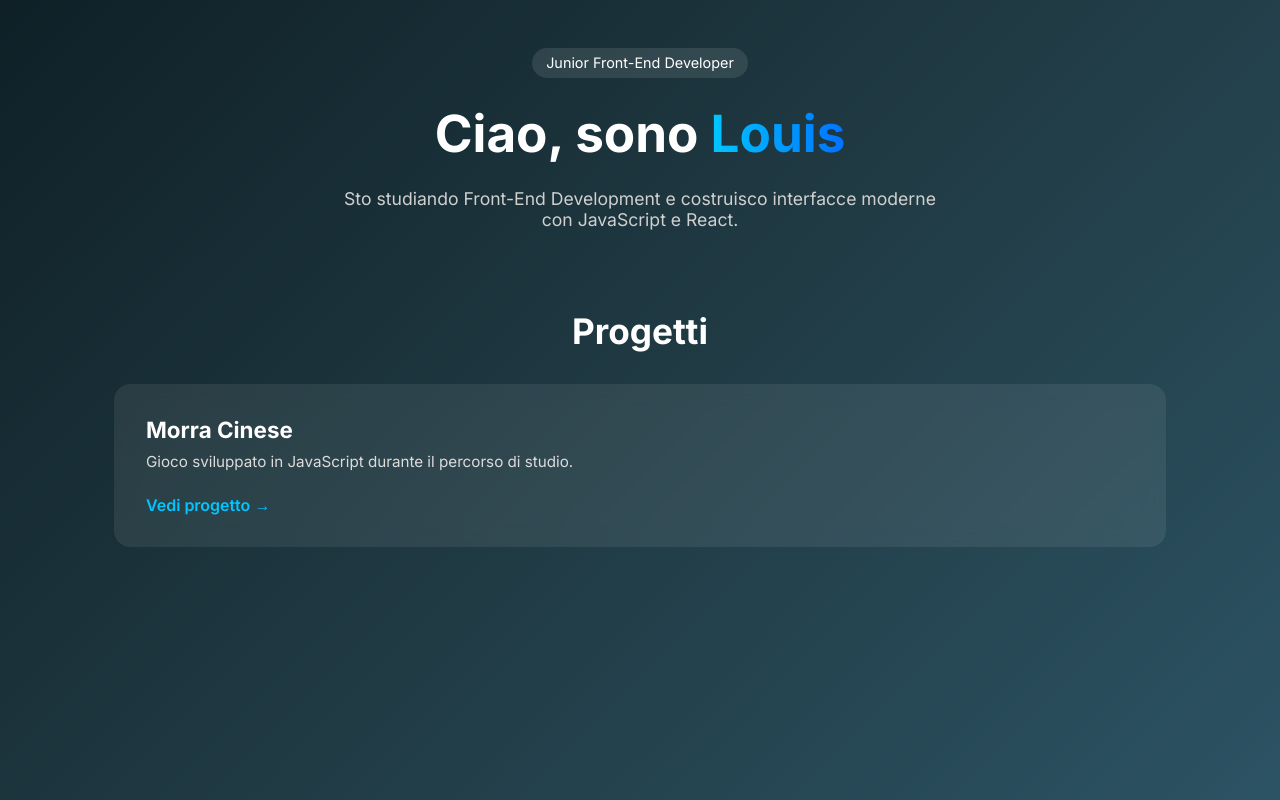
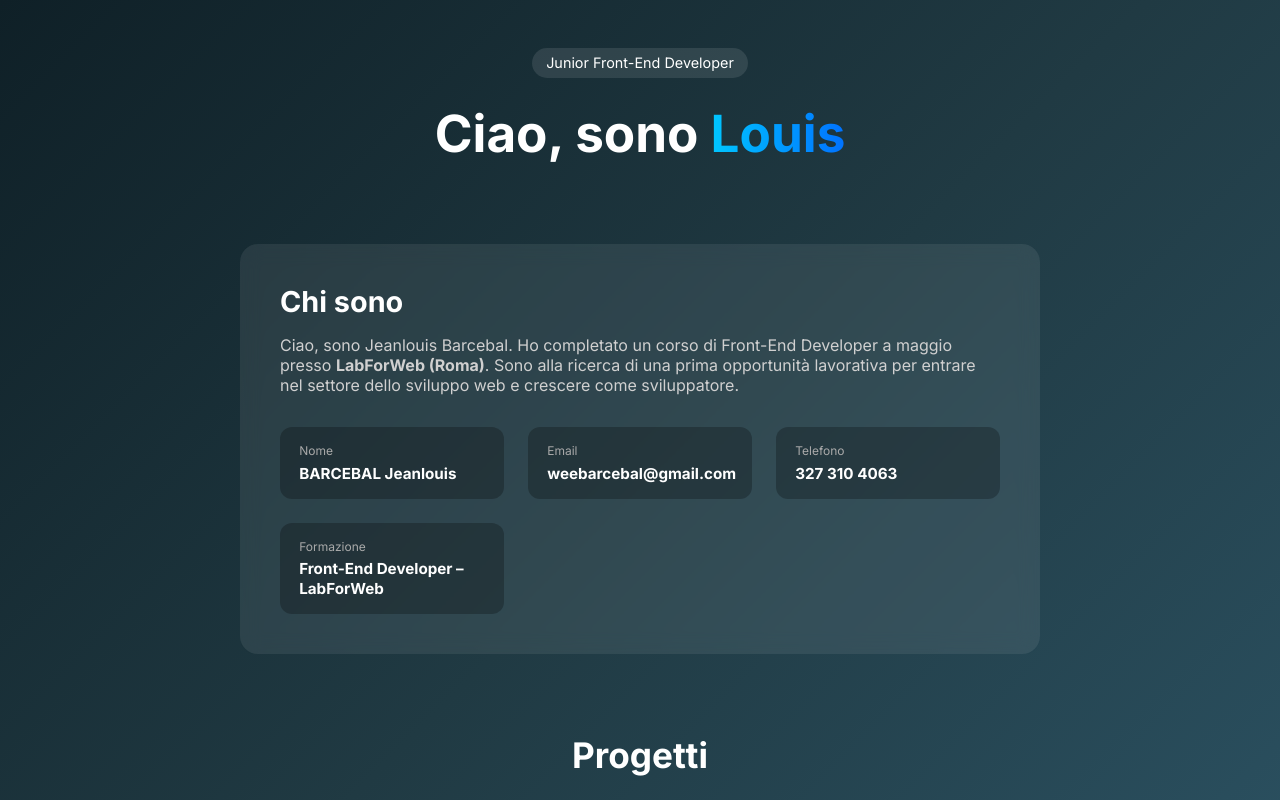
Before and after one commit to jeanlouisbarcebal-ops/portfolio-louis, a React (Vite) app: page / in a window 1280 px wide. Shown: the top 800 px of the page. Built offline with nearby package versions, Linux system fonts and the light colour scheme.

Commit message:
add about card

```diff
--- a/src/App.jsx
+++ b/src/App.jsx
@@ -8,11 +8,39 @@ function App() {
         <h1>
           Ciao, sono <span>Louis</span>
         </h1>
-        <p>
-          Sto studiando Front-End Development e costruisco interfacce moderne con
-          JavaScript e React.
-        </p>
+
       </header>
+
+      <section className="about">
+  <div className="about-card">
+    <h2>Chi sono</h2>
+    <p>
+      Ciao, sono Jeanlouis Barcebal. Ho completato un corso di Front-End Developer
+      a maggio presso <strong>LabForWeb (Roma)</strong>.
+      Sono alla ricerca di una prima opportunità lavorativa per entrare nel
+      settore dello sviluppo web e crescere come sviluppatore.
+    </p>
+
+    <div className="about-info">
+      <div>
+        <span>Nome</span>
+        <strong>BARCEBAL Jeanlouis</strong>
+      </div>
+      <div>
+        <span>Email</span>
+        <strong>weebarcebal@gmail.com</strong>
+      </div>
+      <div>
+        <span>Telefono</span>
+        <strong>327 310 4063</strong>
+      </div>
+      <div>
+        <span>Formazione</span>
+        <strong>Front-End Developer – LabForWeb</strong>
+      </div>
+    </div>
+  </div>
+</section>
 
       <section className="projects">
         <h2>Progetti</h2>
@@ -37,4 +65,5 @@ function App() {
   );
 }
 
+
 export default App;
--- a/src/index.css
+++ b/src/index.css
@@ -103,3 +103,52 @@ body {
     font-size: 2.4rem;
   }
 }
+
+.about {
+  display: flex;
+  justify-content: center;
+  margin-bottom: 5rem;
+}
+
+.about-card {
+  max-width: 800px;
+  width: 100%;
+  background: rgba(255, 255, 255, 0.08);
+  backdrop-filter: blur(10px);
+  border-radius: 18px;
+  padding: 2.5rem;
+}
+
+.about-card h2 {
+  font-size: 1.8rem;
+  margin-bottom: 1rem;
+}
+
+.about-card p {
+  color: #d0d0d0;
+  margin-bottom: 2rem;
+  font-size: 1rem;
+}
+
+.about-info {
+  display: grid;
+  grid-template-columns: repeat(auto-fit, minmax(220px, 1fr));
+  gap: 1.5rem;
+}
+
+.about-info div {
+  background: rgba(0, 0, 0, 0.25);
+  padding: 1rem 1.2rem;
+  border-radius: 12px;
+}
+
+.about-info span {
+  display: block;
+  font-size: 0.75rem;
+  color: #aaa;
+  margin-bottom: 0.3rem;
+}
+
+.about-info strong {
+  font-size: 0.95rem;
+}
```
Also changed, not shown: 5 other files (tests, documents, lock files or other folders).
